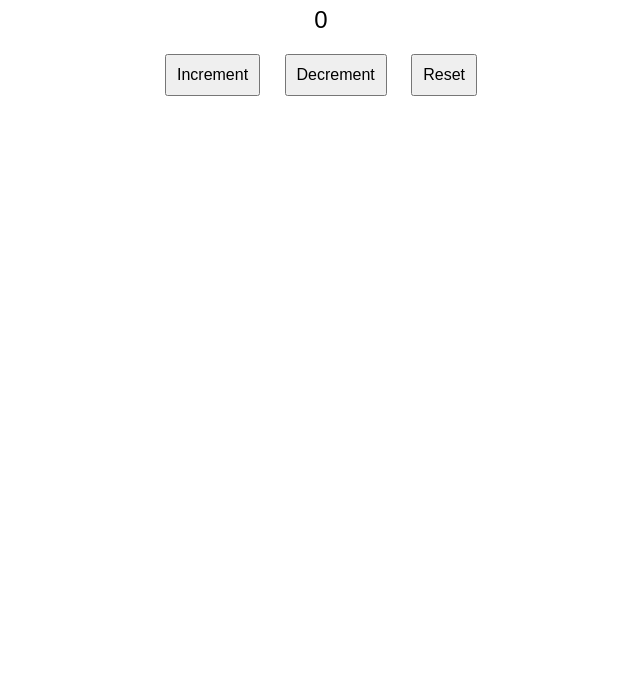
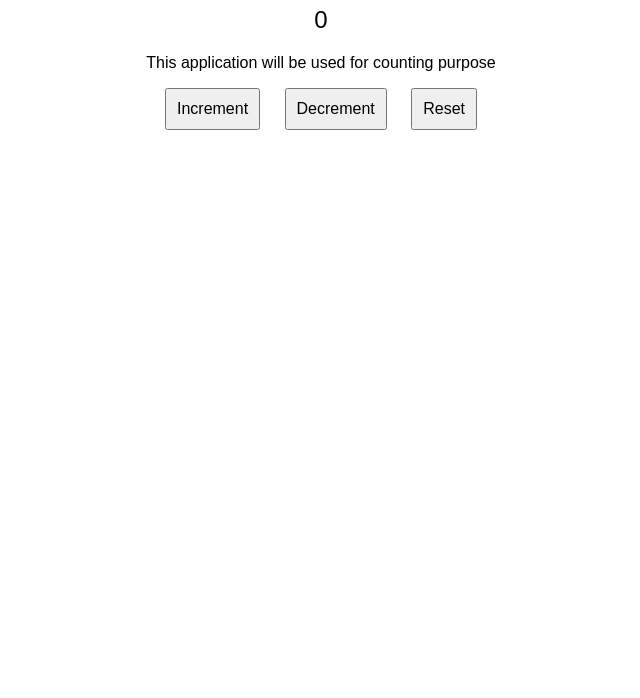
Before and after one commit to Rabunia/demo-miniproject, a plain HTML site: page index.html in a window 1280 px wide. Shown: the part 102-800 px from the top of the page, without its empty margins (319-959 px from the left). Drawn offline with Linux system fonts and the light colour scheme.

Commit message:
dev2 para included

```diff
--- a/index.html
+++ b/index.html
@@ -26,6 +26,7 @@
 
     <h1>Application for counting</h1>
     <div id="counter">0</div>
+    <p>This application will be used for counting purpose</p>
 
     <button onclick="increment()">Increment</button>
     <button onclick="decrement()">Decrement</button>
```
